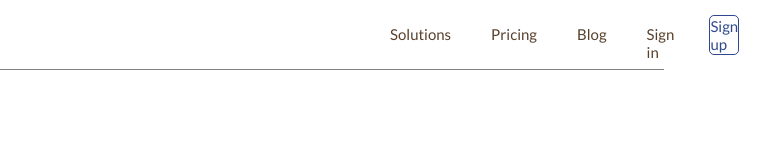
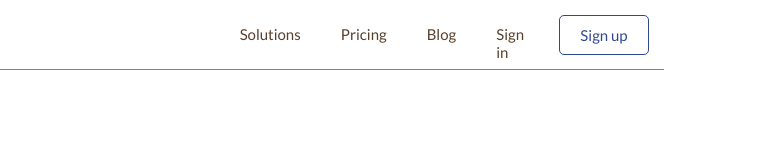
Before and after one commit to nisol91/sass-teambit, a website: page index.html in a window 1280 px wide. Shown: the full height of the page, 360-1130 px from the left. Drawn offline with nearby package versions, Linux system fonts and the light colour scheme.

Commit message:
2.1 [dynamic navbar]

```diff
--- a/_navbar.scss
+++ b/_navbar.scss
@@ -17,6 +17,7 @@
     height: 100%;
     width: 50%;
     display: flex;
+    justify-content: flex-end;
     padding-left: 90px;
   }
   .n_elem {
@@ -25,6 +26,9 @@
       color: $text_primary;
       font-size: 15px;
       font-weight: 200;
+      &:hover {
+        color: $btn_color;
+      }
     }
   }
   .n_btn {
@@ -34,5 +38,18 @@
     h3 {
       color: $btn_color;
     }
+    &:hover {
+      background: $btn_color;
+      h3 {
+        color: white;
+      }
+    }
   }
 }
+//jquery scroll
+.nav_scroll {
+  width: 100%;
+  position: fixed;
+  background: white;
+  padding: 0 20%;
+}
--- a/common.scss
+++ b/common.scss
@@ -3,6 +3,13 @@
   margin: 0;
   box-sizing: border-box;
   font-family: 'Lato';
+}
+a {
+  text-decoration: none;
+}
+.container {
+  width: 100%;
+  height: 1000px;
 }
 .btn {
   border-radius: 5px;
--- a/index.html
+++ b/index.html
@@ -11,27 +11,30 @@
     <title></title>
   </head>
   <body>
+    <div class="container">
       <div class="nav">
-      <div class="nav_left">
+        <a href="#"><div class="nav_left">
           <img src="https://teambit.io/wp-content/themes/teambeat/img/logo.svg" alt="">
-      </div>
+        </div></a>
         <div class="nav_right">
-        <div class="n_elem">
+          <a href="#"><div class="n_elem">
             <h3>Solutions</h3>
-        </div>
-        <div class="n_elem">
+          </div></a>
+          <a href="#"><div class="n_elem">
             <h3>Pricing</h3>
-        </div>
-        <div class="n_elem">
+          </div></a>
+          <a href="#"><div class="n_elem">
             <h3>Blog</h3>
-        </div>
-        <div class="n_elem">
+          </div></a>
+          <a href="#"><div class="n_elem">
             <h3>Sign in</h3>
-        </div>
-        <div class="btn n_btn">
+          </div></a>
+          <a href="#"><div class="btn n_btn">
             <h3>Sign up</h3>
+          </div></a>
         </div>
       </div>
     </div>
+    <script src='script.js'></script>
   </body>
 </html>
--- /dev/null
+++ b/script.js
@@ -0,0 +1,12 @@
+$(document).ready(function() {
+
+  $(window).scroll(function() {
+  var height = $(window).scrollTop();
+  console.log(height);
+  if(height  > 100) {
+    $('.nav').addClass('nav_scroll')
+  } else if (height === 0) {
+    $('.nav').removeClass('nav_scroll')
+  }
+});
+});
```
Also changed, not shown: css/app.css, img/google_logo.svg (added), img/slack_logo.svg (added). Lines whose indentation alone changed are shown as unchanged.
